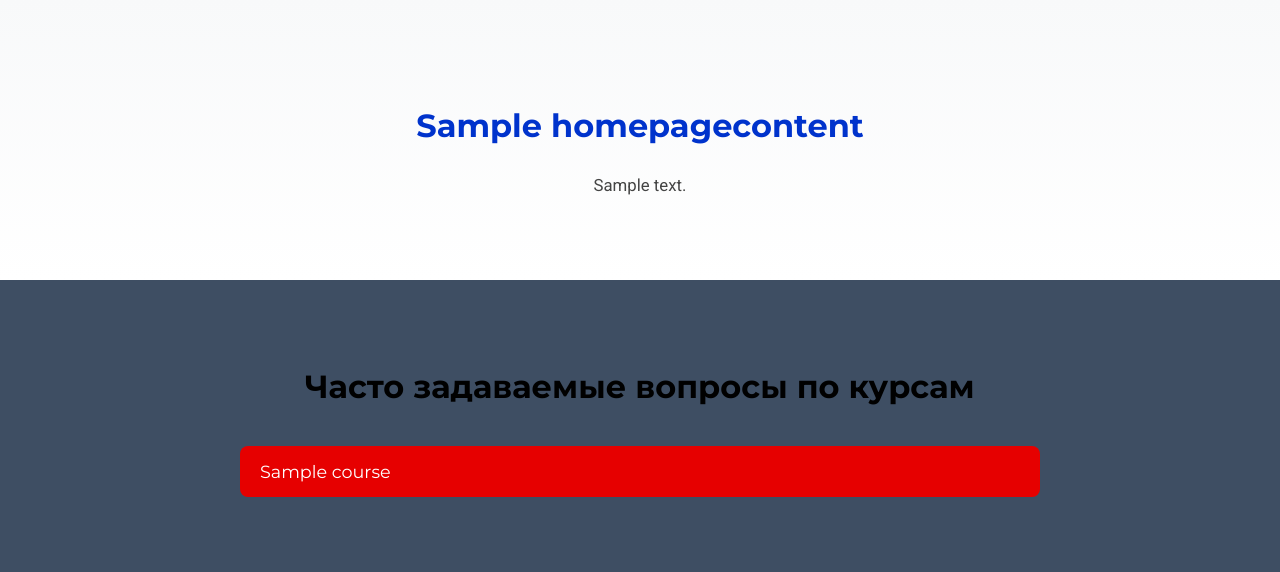
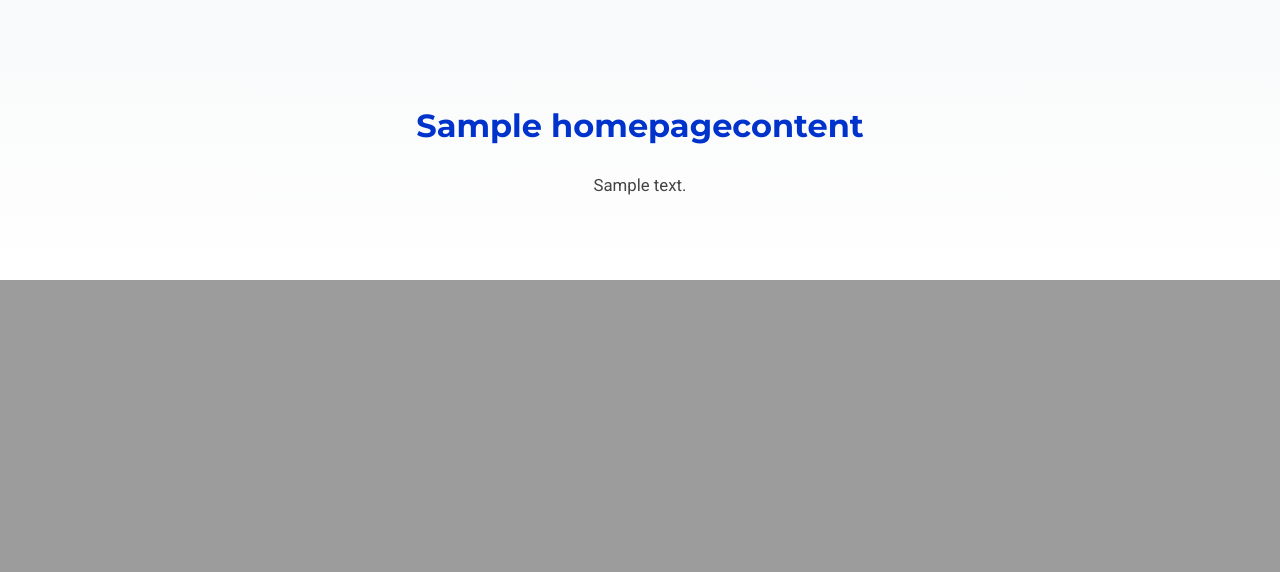
Before and after one commit to umarmrv/edu_landing, a Django app: page / in a window 1280 px wide. Shown: the part 906-1478 px from the top of the page. After the commit the page ends 1186 px from the top, so only its background shows below. Run offline with Django 5.2, Linux system fonts and the light colour scheme; tables that the repository leaves empty hold one stand-in row (values such as "Sample post"); grey boxes marked "Sample" are stand-in pictures.

Commit message:
Some changes

```diff
--- a/edu_landing/templates/edu_landing/home.html
+++ b/edu_landing/templates/edu_landing/home.html
@@ -62,20 +62,6 @@
         </div>
     </section>
 
-    <section class="faq">
-        <h2>Часто задаваемые вопросы по курсам</h2>
-        <div class="accordion">
-            {% for course in courses %}
-            <div class="accordion-item">
-                <button class="accordion-header">{{ course.title }}</button>
-                <div class="accordion-body">
-                <p>{{ course.full_description }}</p>
-                </div>
-            </div>
-            {% endfor %}
-        </div>
-    </section>
-
 
     <script>
         const texts = [
```
